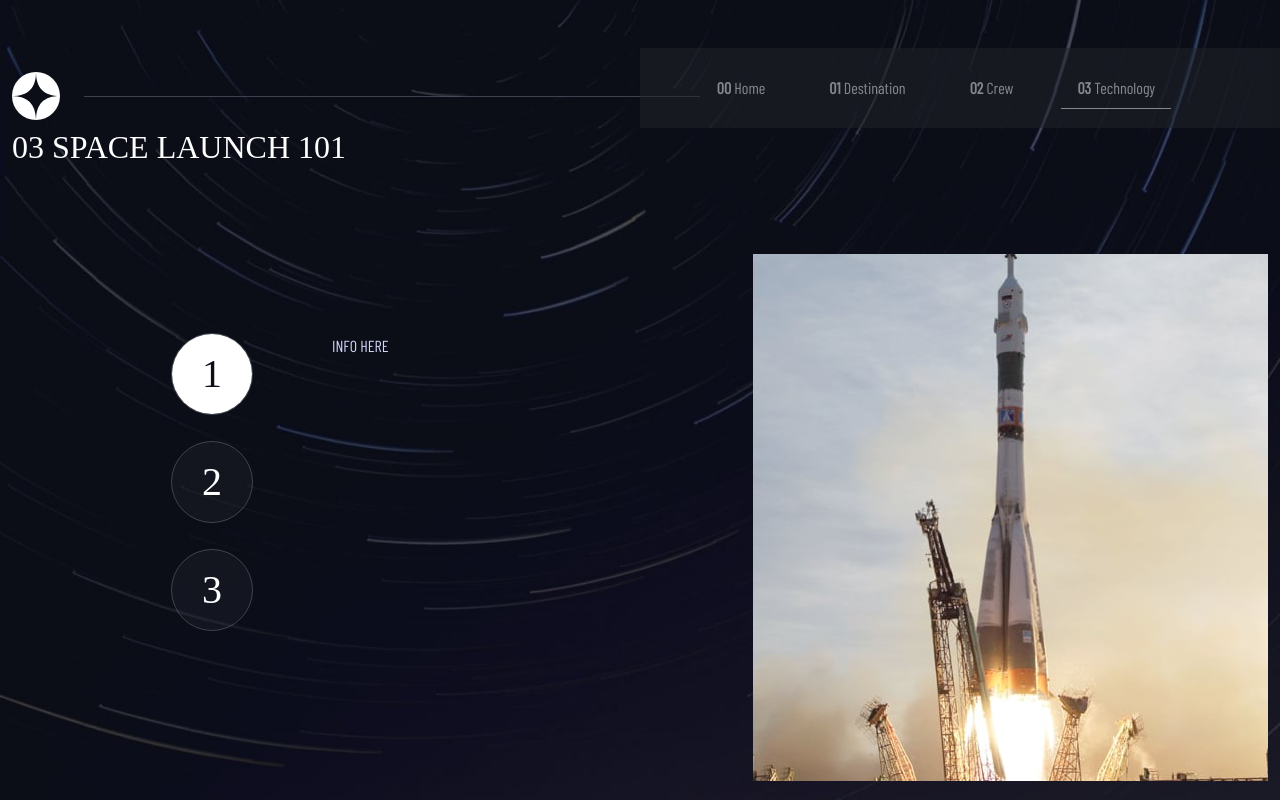
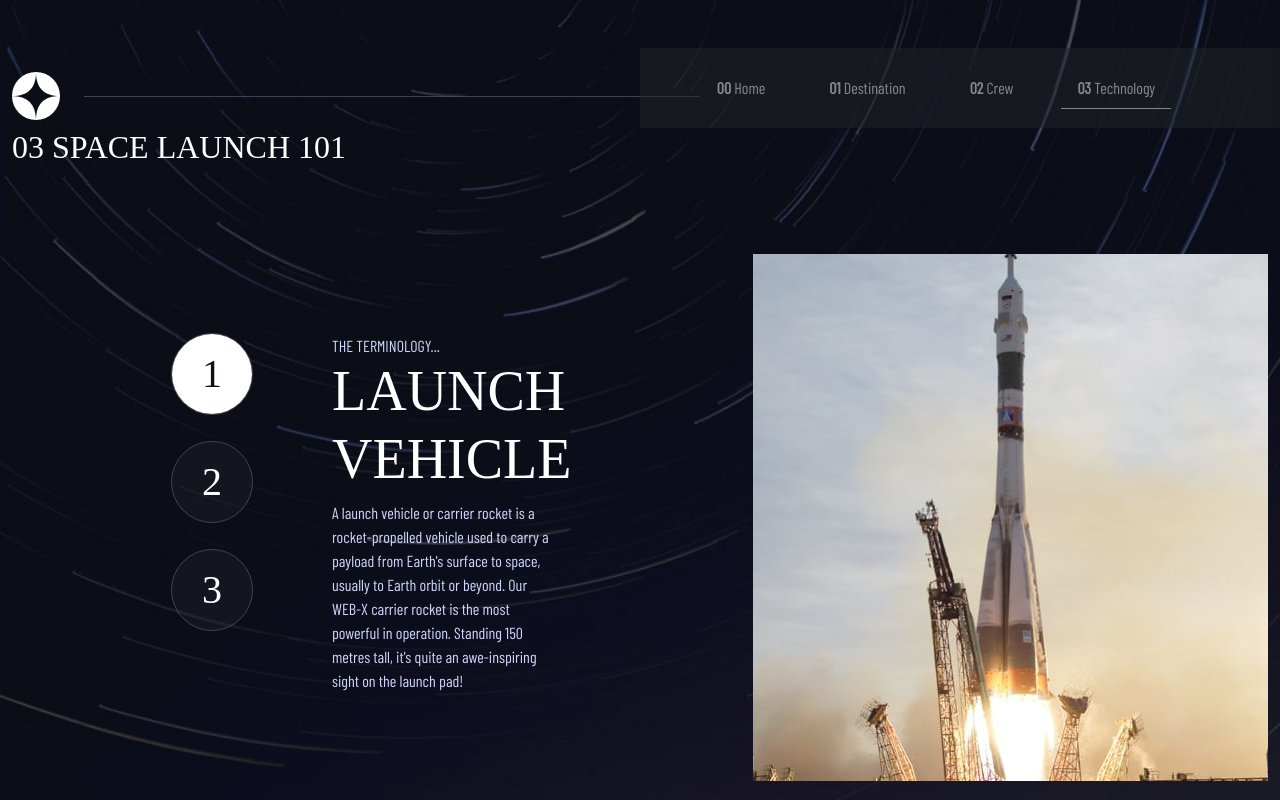
Before and after one commit to Toppedyk/space-tour, an Angular app: page /technology in a window 1280 px wide. Built offline with nearby package versions, Linux system fonts and the light colour scheme; a web font is replaced by a local one.

Commit message:
tech page done

```diff
--- a/src/app/Pages/technology/technology.component.css
+++ b/src/app/Pages/technology/technology.component.css
@@ -55,3 +55,6 @@ img{
   margin-top: 10em;
   padding-left: 10em;
 }
+.description{
+  width: 75%;
+}
--- a/src/app/Pages/technology/technology.component.html
+++ b/src/app/Pages/technology/technology.component.html
@@ -21,7 +21,23 @@
           >{{i+1}}</button>
         </div>
         <div class="col-8">
-          <div>INFO HERE</div>
+          <div class="row">
+            <div class="col">
+              THE TERMINOLOGY...
+            </div>
+          </div>
+          <div class="row">
+            <div class="col">
+              <h2 class="heading3">{{activeTech.name | uppercase}}</h2>
+            </div>
+          </div>
+          <div class="row">
+            <div class="col">
+              <div class="description">
+                {{activeTech.description}}
+              </div>
+            </div>
+          </div>
         </div>
       </div>
     </div>
```
